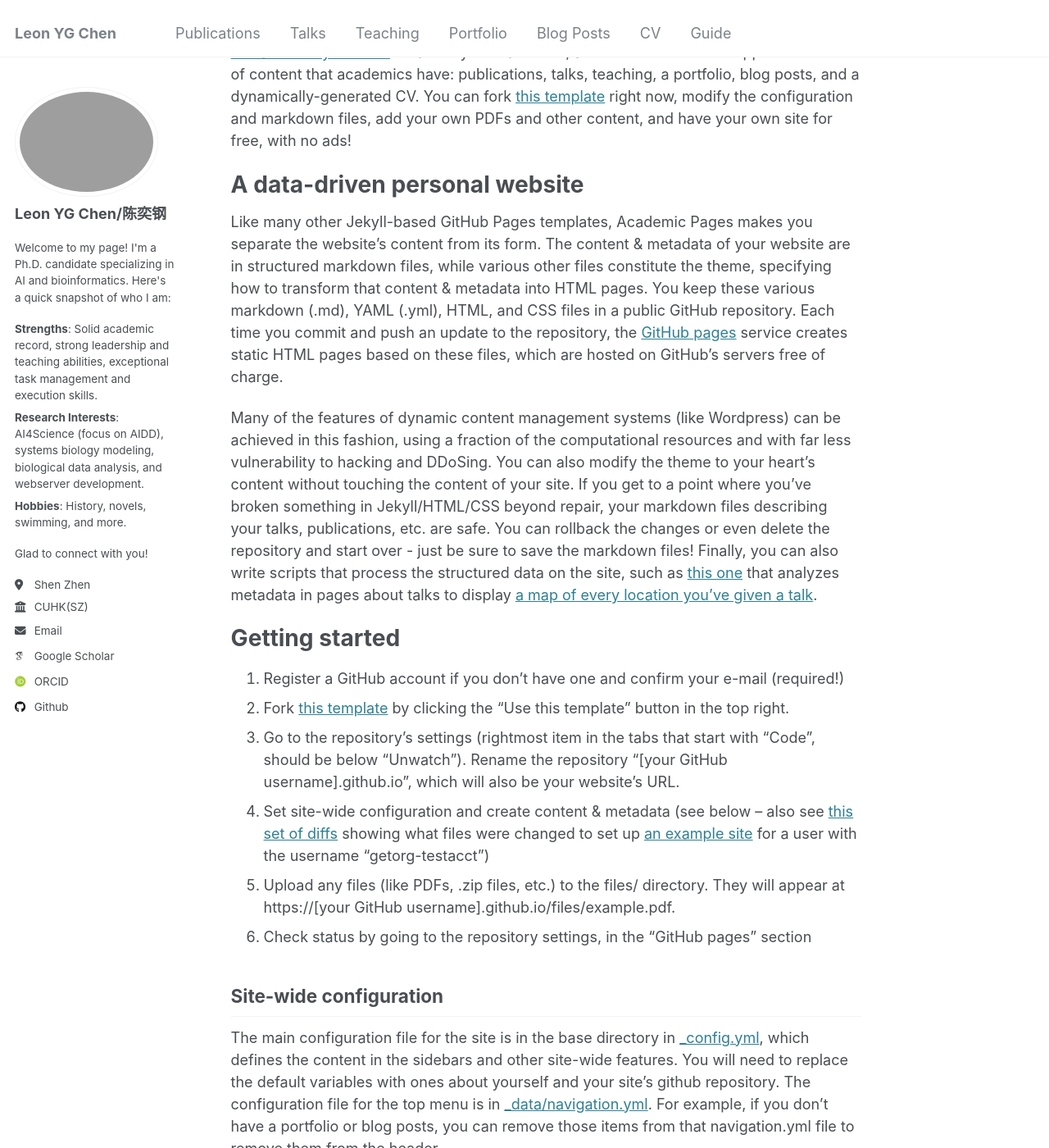
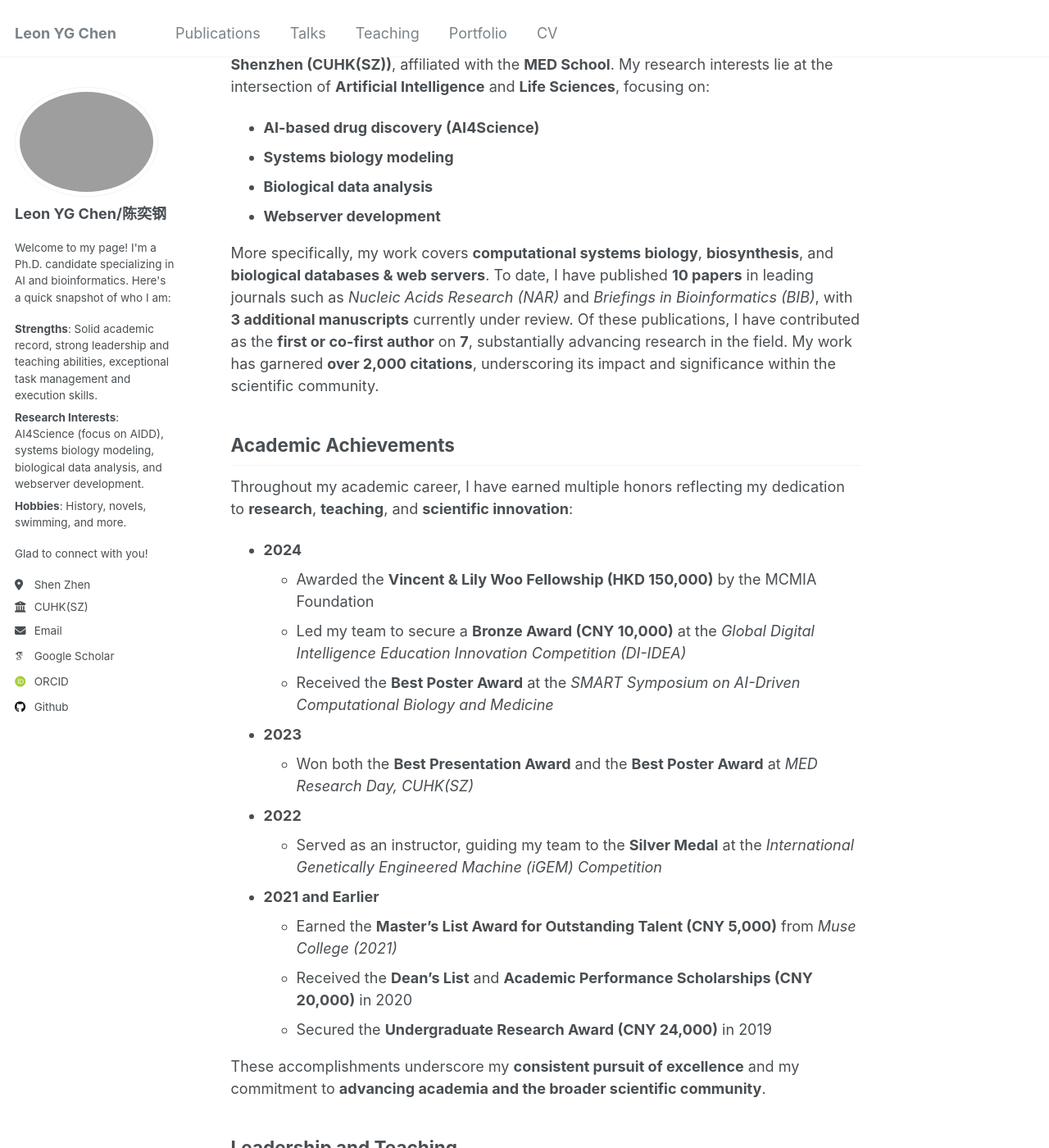
Before and after one commit to Yigang-Chen/Yigang-Chen.github.io, a Jekyll site: the page built from _pages/about.md, in a window 1280 px wide and 1400 px high, scrolled down 234 px. Shown: the whole window at 82% size. Built offline with Jekyll 4.4.1, drawn with Linux system fonts in a browser that asks for light colours; some web fonts are replaced; some of the changed text lies outside the part shown.

Commit message:
update main

```diff
--- a/_pages/about.md
+++ b/_pages/about.md
@@ -1,49 +1,49 @@
 ---
 permalink: /
-title: "Academic Pages is a ready-to-fork GitHub Pages template for academic personal websites"
+title: "Leon YG Chen, Ph.D. Candidate Specializing in AI and System Biology"
 author_profile: true
 redirect_from:
   - /about/
   - /about.html
 ---
 
-This is the front page of a website that is powered by the [Academic Pages template](https://github.com/academicpages/academicpages.github.io) and hosted on GitHub pages. [GitHub pages](https://pages.github.com) is a free service in which websites are built and hosted from code and data stored in a GitHub repository, automatically updating when a new commit is made to the repository. This template was forked from the [Minimal Mistakes Jekyll Theme](https://mmistakes.github.io/minimal-mistakes/) created by Michael Rose, and then extended to support the kinds of content that academics have: publications, talks, teaching, a portfolio, blog posts, and a dynamically-generated CV. You can fork [this template](https://github.com/academicpages/academicpages.github.io) right now, modify the configuration and markdown files, add your own PDFs and other content, and have your own site for free, with no ads!
+## Introduction
+Hi, I’m **Leon YG Chen**, a Ph.D. candidate at **The Chinese University of Hong Kong, Shenzhen (CUHK(SZ))**, affiliated with the **MED School**. My research interests lie at the intersection of **Artificial Intelligence** and **Life Sciences**, focusing on:
 
-A data-driven personal website
-======
-Like many other Jekyll-based GitHub Pages templates, Academic Pages makes you separate the website's content from its form. The content & metadata of your website are in structured markdown files, while various other files constitute the theme, specifying how to transform that content & metadata into HTML pages. You keep these various markdown (.md), YAML (.yml), HTML, and CSS files in a public GitHub repository. Each time you commit and push an update to the repository, the [GitHub pages](https://pages.github.com/) service creates static HTML pages based on these files, which are hosted on GitHub's servers free of charge.
+- **AI-based drug discovery (AI4Science)**
+- **Systems biology modeling**
+- **Biological data analysis**
+- **Webserver development**
 
-Many of the features of dynamic content management systems (like Wordpress) can be achieved in this fashion, using a fraction of the computational resources and with far less vulnerability to hacking and DDoSing. You can also modify the theme to your heart's content without touching the content of your site. If you get to a point where you've broken something in Jekyll/HTML/CSS beyond repair, your markdown files describing your talks, publications, etc. are safe. You can rollback the changes or even delete the repository and start over - just be sure to save the markdown files! Finally, you can also write scripts that process the structured data on the site, such as [this one](https://github.com/academicpages/academicpages.github.io/blob/master/talkmap.ipynb) that analyzes metadata in pages about talks to display [a map of every location you've given a talk](https://academicpages.github.io/talkmap.html).
+More specifically, my work covers **computational systems biology**, **biosynthesis**, and **biological databases & web servers**. To date, I have published **10 papers** in leading journals such as *Nucleic Acids Research (NAR)* and *Briefings in Bioinformatics (BIB)*, with **3 additional manuscripts** currently under review. Of these publications, I have contributed as the **first or co-first author** on **7**, substantially advancing research in the field. My work has garnered **over 2,000 citations**, underscoring its impact and significance within the scientific community.
 
-Getting started
-======
-1. Register a GitHub account if you don't have one and confirm your e-mail (required!)
-1. Fork [this template](https://github.com/academicpages/academicpages.github.io) by clicking the "Use this template" button in the top right.
-1. Go to the repository's settings (rightmost item in the tabs that start with "Code", should be below "Unwatch"). Rename the repository "[your GitHub username].github.io", which will also be your website's URL.
-1. Set site-wide configuration and create content & metadata (see below -- also see [this set of diffs](http://archive.is/3TPas) showing what files were changed to set up [an example site](https://getorg-testacct.github.io) for a user with the username "getorg-testacct")
-1. Upload any files (like PDFs, .zip files, etc.) to the files/ directory. They will appear at https://[your GitHub username].github.io/files/example.pdf.
-1. Check status by going to the repository settings, in the "GitHub pages" section
+## Academic Achievements
+Throughout my academic career, I have earned multiple honors reflecting my dedication to **research**, **teaching**, and **scientific innovation**:
+- **2024**
+  - Awarded the **Vincent & Lily Woo Fellowship (HKD 150,000)** by the MCMIA Foundation
+  - Led my team to secure a **Bronze Award (CNY 10,000)** at the *Global Digital Intelligence Education Innovation Competition (DI-IDEA)*
+  - Received the **Best Poster Award** at the *SMART Symposium on AI-Driven Computational Biology and Medicine*
 
-Site-wide configuration
-------
-The main configuration file for the site is in the base directory in [_config.yml](https://github.com/academicpages/academicpages.github.io/blob/master/_config.yml), which defines the content in the sidebars and other site-wide features. You will need to replace the default variables with ones about yourself and your site's github repository. The configuration file for the top menu is in [_data/navigation.yml](https://github.com/academicpages/academicpages.github.io/blob/master/_data/navigation.yml). For example, if you don't have a portfolio or blog posts, you can remove those items from that navigation.yml file to remove them from the header.
+- **2023**
+  - Won both the **Best Presentation Award** and the **Best Poster Award** at *MED Research Day, CUHK(SZ)*
 
-Create content & metadata
-------
-For site content, there is one markdown file for each type of content, which are stored in directories like _publications, _talks, _posts, _teaching, or _pages. For example, each talk is a markdown file in the [_talks directory](https://github.com/academicpages/academicpages.github.io/tree/master/_talks). At the top of each markdown file is structured data in YAML about the talk, which the theme will parse to do lots of cool stuff. The same structured data about a talk is used to generate the list of talks on the [Talks page](https://academicpages.github.io/talks), each [individual page](https://academicpages.github.io/talks/2012-03-01-talk-1) for specific talks, the talks section for the [CV page](https://academicpages.github.io/cv), and the [map of places you've given a talk](https://academicpages.github.io/talkmap.html) (if you run this [python file](https://github.com/academicpages/academicpages.github.io/blob/master/talkmap.py) or [Jupyter notebook](https://github.com/academicpages/academicpages.github.io/blob/master/talkmap.ipynb), which creates the HTML for the map based on the contents of the _talks directory).
+- **2022**
+  - Served as an instructor, guiding my team to the **Silver Medal** at the *International Genetically Engineered Machine (iGEM) Competition*
 
-**Markdown generator**
+- **2021 and Earlier**
+  - Earned the **Master’s List Award for Outstanding Talent (CNY 5,000)** from *Muse College (2021)*
+  - Received the **Dean’s List** and **Academic Performance Scholarships (CNY 20,000)** in 2020
+  - Secured the **Undergraduate Research Award (CNY 24,000)** in 2019
 
-The repository includes [a set of Jupyter notebooks](https://github.com/academicpages/academicpages.github.io/tree/master/markdown_generator
-) that converts a CSV containing structured data about talks or presentations into individual markdown files that will be properly formatted for the Academic Pages template. The sample CSVs in that directory are the ones I used to create my own personal website at stuartgeiger.com. My usual workflow is that I keep a spreadsheet of my publications and talks, then run the code in these notebooks to generate the markdown files, then commit and push them to the GitHub repository.
+These accomplishments underscore my **consistent pursuit of excellence** and my commitment to **advancing academia and the broader scientific community**.
 
-How to edit your site's GitHub repository
-------
-Many people use a git client to create files on their local computer and then push them to GitHub's servers. If you are not familiar with git, you can directly edit these configuration and markdown files directly in the github.com interface. Navigate to a file (like [this one](https://github.com/academicpages/academicpages.github.io/blob/master/_talks/2012-03-01-talk-1.md) and click the pencil icon in the top right of the content preview (to the right of the "Raw | Blame | History" buttons). You can delete a file by clicking the trashcan icon to the right of the pencil icon. You can also create new files or upload files by navigating to a directory and clicking the "Create new file" or "Upload files" buttons.
+## Leadership and Teaching
+In addition to my research achievements, I have demonstrated strong **leadership** and **teaching** capabilities:
+- Throughout my doctoral studies, I led a team of **10+ members** (undergraduates, master’s students, and PhD candidates), organizing research discussions and managing project progress.
+- The majority of these students have gone on to **direct doctoral** or **master’s-to-doctoral** programs at top universities, highlighting the **effectiveness of my mentorship**.
+- I also serve as the **Executive Deputy Director** of the *Better Way Group – Chinese University of Hong Kong (Shenzhen) Warshel Joint Laboratory for Skin Health and Active Molecule Innovation*, overseeing and executing the lab’s **drylab operations**.
 
-Example: editing a markdown file for a talk
-![Editing a markdown file for a talk](/images/editing-talk.png)
+## Future Vision
+Looking ahead, my goal is to **leverage AI to revolutionize human health**, particularly in **drug discovery and development**. By improving the **success rate** and **efficiency** of drug development, I aim to **accelerate medical breakthroughs** and better address critical health challenges.
 
-For more info
-------
-More info about configuring Academic Pages can be found in [the guide](https://academicpages.github.io/markdown/), the [growing wiki](https://github.com/academicpages/academicpages.github.io/wiki), and you can always [ask a question on GitHub](https://github.com/academicpages/academicpages.github.io/discussions). The [guides for the Minimal Mistakes theme](https://mmistakes.github.io/minimal-mistakes/docs/configuration/) (which this theme was forked from) might also be helpful.
+**Feel free to reach out to me** for academic or professional discussions. You can contact me through any of the channels listed on the left—I’d be delighted to **connect and exchange ideas**!
```
Also changed, not shown: _data/navigation.yml (+4 -4 lines).
